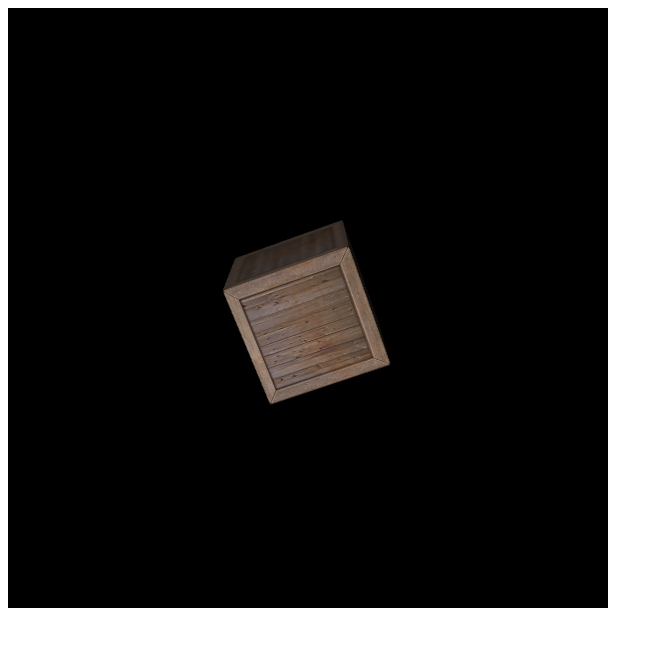
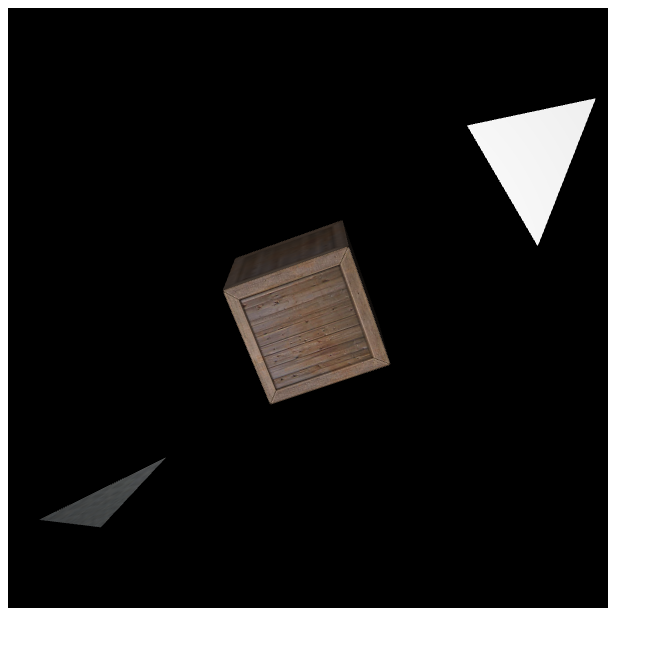
Before and after one commit to neoPix/WebGL, a plain HTML site: page index.html in a window 1280 px wide. Shown: the whole page, without its empty margins (0-663 px from the left). Drawn offline with Linux system fonts and the light colour scheme.

Commit message:
Going under ES6 classes

```diff
--- a/Camera.js
+++ b/Camera.js
@@ -1,7 +1,8 @@
 (function(c){
 	c = c || this;
 
-	var Camera = function(gl){
+	class Camera{
+		constructor(gl){
 			this.gl = gl;
 			this.mvMatrix = mat4.create();
 			this.pMatrix = mat4.create();
@@ -11,21 +12,19 @@
 			mat4.perspective(45, this.gl.viewportWidth / this.gl.viewportHeight, 0.1, 100.0, this.pMatrix);
 			mat4.identity(this.mvMatrix);
 			mat4.translate(this.mvMatrix, [0, 0.0, -6]);
-	};
-
-	Camera.prototype = {
-		mvPushMatrix: function() {
+		}
+		mvPushMatrix() {
 			var copy = mat4.create();
 			mat4.set(this.mvMatrix, copy);
 			this._mvMatrixStack.push(copy);
-		},
-		mvPopMatrix: function() {
+		}
+		mvPopMatrix() {
 			if (this._mvMatrixStack.length == 0) {
 				throw "Invalid popMatrix!";
 			}
 			this.mvMatrix = this._mvMatrixStack.pop();
 		}
-	};
+	}
 
 	c.Camera = Camera;
 
--- a/Keyboard.js
+++ b/Keyboard.js
@@ -1,29 +1,28 @@
 (function(c){
 	c = c || this;
 
-	var Keyboard = function(){
-		this.__keys = {};
-	};
-
-	Keyboard.prototype = {
-		bind: function(){
+	class Keyboard{
+		constructor(){
+			this.__keys = {};
+		}
+		bind(){
 			this.keyupBindedFunction = this.manageKeyUp.bind(this);
 			this.keydownBindedFunction = this.manageKeyDown.bind(this);
 
 			window.addEventListener('keyup', this.keyupBindedFunction);
 			window.addEventListener('keydown', this.keydownBindedFunction);
-		},
-		unbind: function(){
+		}
+		unbind(){
 			window.removeEventListener('keyup', this.keyupBindedFunction);
 			window.removeEventListener('keydown', this.keydownBindedFunction);
-		},
-		manageKeyUp: function(event){
+		}
+		manageKeyUp(event){
 			this.__keys[event.keyCode] = 4;
-		},
-		manageKeyDown: function(event){
+		}
+		manageKeyDown(event){
 			this.__keys[event.keyCode] = 1;
-		},
-		update: function(){
+		}
+		update(){
 			for(var key in this.__keys){
 				if(this.__keys[key] > 4){
 					delete this.__keys[key];
@@ -34,17 +33,17 @@
 					this.__keys[key]++;
 				}
 			}
-		},
-		k: function(code){
+		}
+		k(code){
 			return this.__keys[code] >= 1 && this.__keys[code] <= 4;
-		},
-		kp: function(code){
+		}
+		kp(code){
 			return this.__keys[code] === 2;
-		},
-		kr: function(code){
+		}
+		kr(code){
 			return this.__keys[code] === 4;
 		}
-	};
+	}
 
 	c.Keyboard = Keyboard;
 	c.Kb = new Keyboard();
--- a/Mesh.js
+++ b/Mesh.js
@@ -1,7 +1,8 @@
 (function(c){
 	c = c || this;
 
-	var Mesh = function(gl, path, shader){
+	class Mesh{
+		constructor(gl, path, shader){
 			this.gl = gl;
 			this.object = null;
 			this.shader = shader;
@@ -9,23 +10,21 @@
 			this.direction = {x: 0, y: 0, z: 0};
 			this.textures = {};
 			this.init(path);
-	};
-
-	Mesh.prototype = {
-		init: function(path){
+		}
+		init(path){
 			var self = this;
 			c.Objs.get(path, this.gl).then(function(obj){
 				self.object = obj;
 			});
 			this.setTexture(0, "Textures/white.png");
-		},
-		setTexture: function(number, path){
+		}
+		setTexture(number, path){
 			var self = this;
 			c.Texs.get(path, this.gl).then(function(texture){
 				self.textures[number] = texture;
 			});
-		},
-		render: function(scene){
+		}
+		render(scene){
 			scene.camera.mvPushMatrix();
 
 			var meshMatrix = mat4.create();
@@ -57,7 +56,7 @@
 					this.gl.vertexAttribPointer(this.shader.shaderProgram.vertexNormalAttribute, this.object.vertexNormalBuffer.itemSize, this.gl.FLOAT, false, 0, 0);
 				}
 
-				for(index in this.textures){
+				for(var index in this.textures){
 					this.gl.activeTexture(this.gl['TEXTURE'+index]);
 					this.gl.bindTexture(this.gl.TEXTURE_2D, this.textures[index].texture);
 				}
@@ -72,7 +71,7 @@
 			}
 			scene.camera.mvPopMatrix();
 		}
-	};
+	}
 
 	c.Mesh = Mesh;
 
--- a/Mouse.js
+++ b/Mouse.js
@@ -1,15 +1,14 @@
 (function(c){
 	c = c || this;
 
-	var Mouse = function(){
-		this.__keys = {};
-		this.__pos = {x: 0, y: 0};
-		this.__oldpos = {x: 0, y: 0};
-		this.__move = {x: 0, y: 0};
-	};
-
-	Mouse.prototype = {
-		bind: function(){
+	class Mouse{
+		constructor(){
+			this.__keys = {};
+			this.__pos = {x: 0, y: 0};
+			this.__oldpos = {x: 0, y: 0};
+			this.__move = {x: 0, y: 0};
+		}
+		bind(){
 			this.mouseupBindedFunction = this.manageMouseUp.bind(this);
 			this.mousedownBindedFunction = this.manageMouseDown.bind(this);
 			this.mousemoveBindedFunction = this.manageMouseMove.bind(this);
@@ -17,13 +16,13 @@
 			window.addEventListener('mouseup', this.mouseupBindedFunction);
 			window.addEventListener('mousedown', this.mousedownBindedFunction);
 			window.addEventListener('mousemove', this.mousemoveBindedFunction);
-		},
-		unbind: function(){
+		}
+		unbind(){
 			window.removeEventListener('mouseup', this.mouseupBindedFunction);
 			window.removeEventListener('mousedown', this.mousedownBindedFunction);
 			window.removeEventListener('mousemove', this.mousemoveBindedFunction);
-		},
-		update: function(){
+		}
+		update(){
 			if(this.frameMove){
 				this.__move.x = this.__pos.x - this.__oldpos.x;
 				this.__move.y = this.__oldpos.y - this.__pos.y;
@@ -33,24 +32,24 @@
 				this.__move.x = 0;
 				this.__move.y = 0;
 			}
-		},
-		manageMouseMove: function(event){
+		}
+		manageMouseMove(event){
 			this.__oldpos.x = this.__pos.x;
 			this.__oldpos.y = this.__pos.y;
 			this.__pos.x = event.clientX;
 			this.__pos.y = event.clientY;
 			this.frameMove = true;
-		},
-		manageMouseUp: function(event){
+		}
+		manageMouseUp(event){
 			delete this.__keys[event.buttons];
-		},
-		manageMouseDown: function(event){
+		}
+		manageMouseDown(event){
 			this.__keys[event.buttons] = true;
-		},
-		b: function(code){
+		}
+		b(code){
 			return this.__keys[code] === true;
-		},
-		pos: function(scene){
+		}
+		pos(scene){
 			var vec = {
 				x: this.__pos.x - scene.canvas.offsetLeft,
 				y: this.__pos.y - scene.canvas.offsetTop
@@ -60,11 +59,11 @@
 				vec = null;
 
 			return vec;
-		},
-		mv: function(){
+		}
+		mv(){
 			return this.__move;
 		}
-	};
+	}
 
 	c.Mouse = Mouse;
 	c.Ms = new Mouse();
--- a/Obj.js
+++ b/Obj.js
@@ -1,16 +1,15 @@
 (function(c){
 	c = c || this;
 
-	var Obj = function(gl){
+	class Obj{
+		constructor(gl){
 			this.gl = gl;
 			this.vertexBuffer = null;
 			this.colorBuffer = null;
 			this.texCordBuffer = null;
 			this.vertexNormalBuffer = null;
-	};
-
-	Obj.prototype = {
-		load: function(data){
+		}
+		load(data){
 			if(data.vertexPositions){
 				this.vertexBuffer = this.gl.createBuffer();
 				this.gl.bindBuffer(this.gl.ARRAY_BUFFER, this.vertexBuffer);
@@ -40,14 +39,13 @@
 				this.vertexNormalBuffer.numItems = data.vertexNormals.length / 3;
 			}
 		}
-	};
+	}
 
-	var ObjCache = function(){
+	class ObjCache{
+		constructor(){
 			this.loadedObjects = {};
-	};
-
-	ObjCache.prototype = {
-		get: function(path, gl){
+		}
+		get(path, gl){
 			var self = this;
 			return new Promise(function(resolve, reject){
 				if(self.loadedObjects[path]){
@@ -67,7 +65,7 @@
 				request.send();
 			});
 		}
-	};
+	}
 
 	c.Obj = Obj;
 	c.Objs = new ObjCache();
--- a/Scene.js
+++ b/Scene.js
@@ -1,7 +1,8 @@
 (function(c){
 	c = c || this;
 
-	var Scene = function(canvas){
+	class Scene{
+		constructor(canvas){
 			this.canvas = canvas;
 			this.gl = null;
 			this.meshs = [];
@@ -10,10 +11,8 @@
 			this.kb = null;
 			this.ms = null;
 			this.init();
-	};
-
-	Scene.prototype = {
-		init : function(){
+		}
+		init(){
 			this.initGL();
 
 			this.camera = new Camera(this.gl);
@@ -27,8 +26,8 @@
 			this.ms = c.Ms;
 			this.kb.bind();
 			this.ms.bind();
-		},
-		initGL: function(){
+		}
+		initGL(){
 			try{
 				this.gl = this.canvas.getContext("webgl") || this.canvas.getContext("experimental-webgl");
 				this.updateSize();
@@ -37,31 +36,31 @@
 			catch(e){
 				throw { message: "Cannot create a webGl context for this scene", ex: e };
 			}
-		},
-		getMesh: function(path, shader){
+		}
+		getMesh(path, shader){
 			return new Mesh(this.gl, path, shader);
-		},
-		getShaderFromId: function(vertexShader, fragmentShader){
+		}
+		getShaderFromId(vertexShader, fragmentShader){
 			var shader = new Shader(this.gl);
 			shader.attachShadersFromId(vertexShader, fragmentShader);
 			return shader;
-		},
-		addMesh: function(mesh){
+		}
+		addMesh(mesh){
 			this.meshs.push(mesh);
-		},
-		updateSize: function(){
+		}
+		updateSize(){
 			this.gl.viewportWidth = this.canvas.width;
 			this.gl.viewportHeight = this.canvas.height;
-		},
-		addUpateMethod: function(method){
+		}
+		addUpateMethod(method){
 			this._updateMethods.push(method);
-		},
-		removeUpateMethod: function(method){
+		}
+		removeUpateMethod(method){
 			var pos = this._updateMethods.indexOf(method);
 			if(pos >= 0)
 				this._updateMethods.splice(pos, 1);
-		},
-		update: function(){
+		}
+		update(){
 			var self = this;
 			this.meshs = [];
 			this.kb.update();
@@ -69,8 +68,8 @@
 			this._updateMethods.forEach(function(method){
 				method.apply(self);
 			});
-		},
-		draw: function(){
+		}
+		draw(){
 			this.gl.viewport(0, 0, this.gl.viewportWidth, this.gl.viewportHeight);
 			this.gl.clear(this.gl.COLOR_BUFFER_BIT | this.gl.DEPTH_BUFFER_BIT);
 
@@ -78,15 +77,15 @@
 			this.meshs.forEach(function(mesh){
 				mesh.render(self);
 			});
-		},
-		tick: function(){
+		}
+		tick(){
 			if(!this.__paused){
 				window.requestAnimationFrame(this.tick.bind(this));
 				this.update();
 				this.draw();
 			}
 		}
-	};
+	}
 
 	c.Scene = Scene;
 
--- a/Shader.js
+++ b/Shader.js
@@ -1,17 +1,50 @@
 (function(c){
 	c = c || this;
 
-	var Shader = function(gl){
-		this.gl = gl;
-		this.shaderProgram = null;
-		this.init();
-	};
+	const getShader = function(id){
+		var shaderScript = document.getElementById(id);
+		if (!shaderScript) {
+			throw { message: "Could not locate shader with id : " + id, ex: null };
+		}
 
-	Shader.prototype = {
-		init : function(){
+		var str = "";
+		var k = shaderScript.firstChild;
+		while (k) {
+			if (k.nodeType == 3) {
+				str += k.textContent;
+			}
+			k = k.nextSibling;
+		}
+
+		var shader;
+		if (shaderScript.type == "x-shader/x-fragment") {
+			shader = this.gl.createShader(this.gl.FRAGMENT_SHADER);
+		} else if (shaderScript.type == "x-shader/x-vertex") {
+			shader = this.gl.createShader(this.gl.VERTEX_SHADER);
+		} else {
+			throw { message: "Could not define the shader type", ex: null };
+		}
+
+		this.gl.shaderSource(shader, str);
+		this.gl.compileShader(shader);
+
+		if (!this.gl.getShaderParameter(shader, this.gl.COMPILE_STATUS)) {
+			throw { message: "Could not compile shader", ex: this.gl.getShaderInfoLog(shader) };
+		}
+
+		return shader;
+	}
+
+	class Shader{
+		constructor(gl){
+			this.gl = gl;
+			this.shaderProgram = null;
+			this.init();
+		}
+		init(){
 			this.shaderProgram = this.gl.createProgram();
-		},
-		setmatrixUniform: function(pMatrix, mvMatrix){
+		}
+		setmatrixUniform(pMatrix, mvMatrix){
 			this.gl.uniformMatrix4fv(this.shaderProgram.pMatrixUniform, false, pMatrix);
         	this.gl.uniformMatrix4fv(this.shaderProgram.mvMatrixUniform, false, mvMatrix);
 
@@ -19,8 +52,8 @@
 			mat4.toInverseMat3(mvMatrix, normalMatrix);
 			mat3.transpose(normalMatrix);
 			this.gl.uniformMatrix3fv(this.shaderProgram.nMatrixUniform, false, normalMatrix);
-		},
-		attachShaders: function(vshader, fshader){
+		}
+		attachShaders(vshader, fshader){
 			this.gl.attachShader(this.shaderProgram, vshader);
 			this.gl.attachShader(this.shaderProgram, fshader);
 			this.gl.linkProgram(this.shaderProgram);
@@ -60,45 +93,11 @@
 
 			this.shaderProgram.pointLightingLocationUniform = this.gl.getUniformLocation(this.shaderProgram, "uPointLightingLocation");
         	this.shaderProgram.pointLightingColorUniform = this.gl.getUniformLocation(this.shaderProgram, "uPointLightingColor");
-		},
-		attachShadersFromId: function(vertexShaderId, fragmentShaderId){
-			this.attachShaders(this.__getShader(vertexShaderId), this.__getShader(fragmentShaderId));
-		},
-		__getShader: function(id){
-			var shaderScript = document.getElementById(id);
-			if (!shaderScript) {
-				throw { message: "Could not locate shader with id : " + id, ex: null };
-			}
-
-			var str = "";
-			var k = shaderScript.firstChild;
-			while (k) {
-				if (k.nodeType == 3) {
-					str += k.textContent;
-				}
-				k = k.nextSibling;
-			}
-
-			var shader;
-			if (shaderScript.type == "x-shader/x-fragment") {
-				shader = this.gl.createShader(this.gl.FRAGMENT_SHADER);
-			} else if (shaderScript.type == "x-shader/x-vertex") {
-				shader = this.gl.createShader(this.gl.VERTEX_SHADER);
-			} else {
-				throw { message: "Could not define the shader type", ex: null };
-			}
-
-			this.gl.shaderSource(shader, str);
-			this.gl.compileShader(shader);
-
-			if (!this.gl.getShaderParameter(shader, this.gl.COMPILE_STATUS)) {
-				throw { message: "Could not compile shader", ex: this.gl.getShaderInfoLog(shader) };
-			}
-
-			return shader;
 		}
-	};
-
+		attachShadersFromId(vertexShaderId, fragmentShaderId){
+			this.attachShaders(getShader.apply(this, [vertexShaderId]), getShader.apply(this, [fragmentShaderId]));
+		}
+	}
 	c.Shader = Shader;
 
 })(window)
--- a/Texture.js
+++ b/Texture.js
@@ -1,13 +1,12 @@
 (function(c){
 	c = c || this;
 
-	var Texture = function(gl){
-		this.gl = gl;
-		this.texture = null;
-	};
-
-	Texture.prototype = {
-		load: function(texture, reverse){
+	class Texture{
+		constructor(gl){
+			this.gl = gl;
+			this.texture = null;
+		}
+		load(texture, reverse){
 			this.texture = texture;
 			this.gl.bindTexture(this.gl.TEXTURE_2D, texture);
 			if(reverse)this.gl.pixelStorei(this.gl.UNPACK_FLIP_Y_WEBGL, true);
@@ -17,14 +16,13 @@
 			this.gl.generateMipmap(this.gl.TEXTURE_2D);
 			this.gl.bindTexture(this.gl.TEXTURE_2D, null);
 		}
-	};
+	}
 
-	var TextureCache = function(){
-		this.loadedTextures = {};
-	};
-
-	TextureCache.prototype = {
-		get: function(path, gl){
+	class TextureCache{
+		constructor(){
+			this.loadedTextures = {};
+		}
+		get(path, gl){
 			var self = this;
 			return new Promise(function(resolve, reject){
 				if(self.loadedTextures[path]){
@@ -41,7 +39,7 @@
 				t.image.src = path;
 			});
 		}
-	};
+	}
 
 	c.Texture = Texture;
 	c.Texs = new TextureCache();
--- a/index.html
+++ b/index.html
@@ -109,8 +109,8 @@
 				mesh2.direction.x = Date.now() / 500;
 				mesh3.direction.z = Date.now() / 1500;
 				this.addMesh(mesh);
-				//this.addMesh(mesh2);
-				//this.addMesh(mesh3);
+				this.addMesh(mesh2);
+				this.addMesh(mesh3);
 
 				manageCamera(this);
 			});
```
Also changed, not shown: Image.js (deleted, +0 -34 lines). Lines whose indentation alone changed are shown as unchanged.
